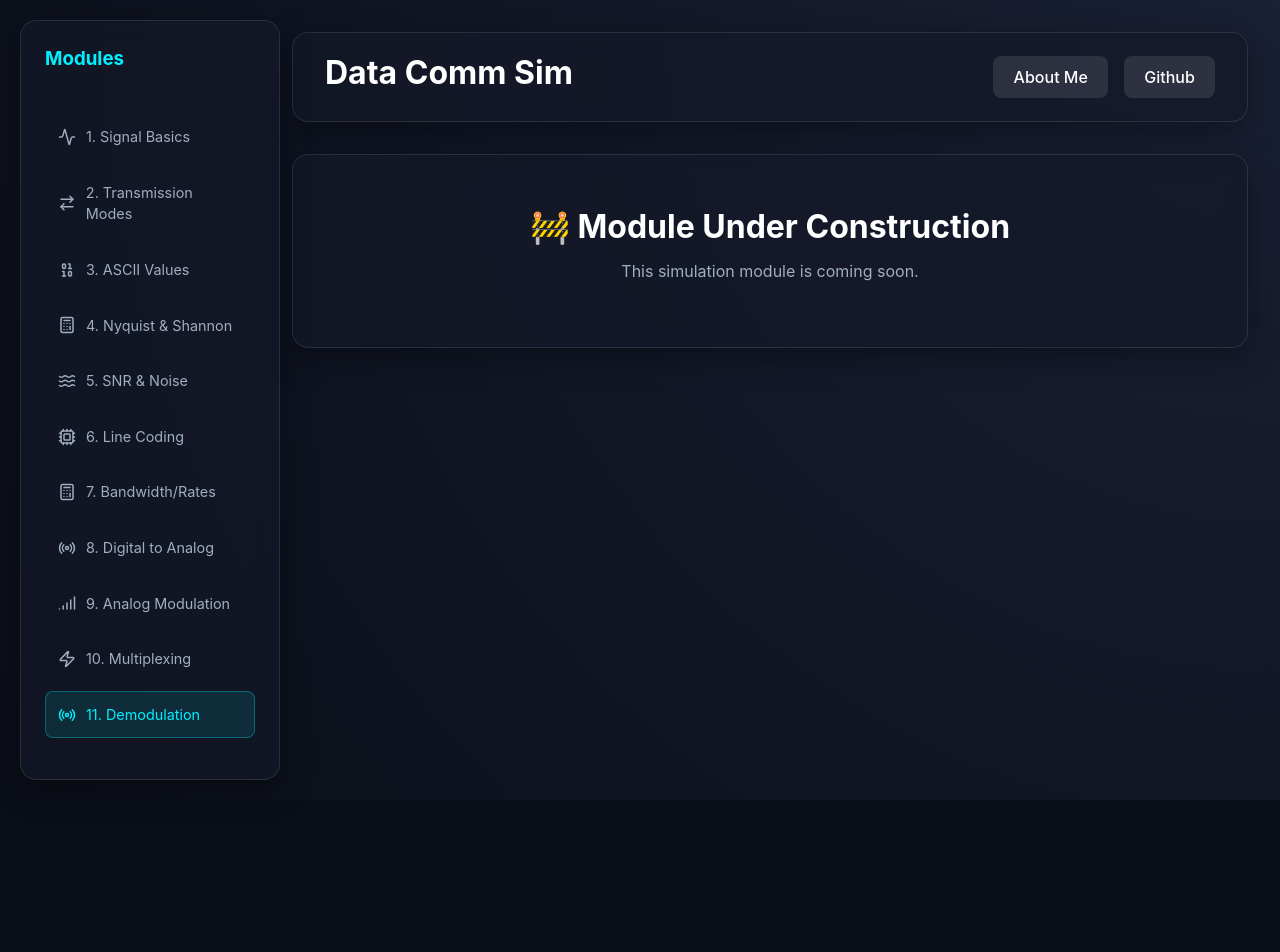
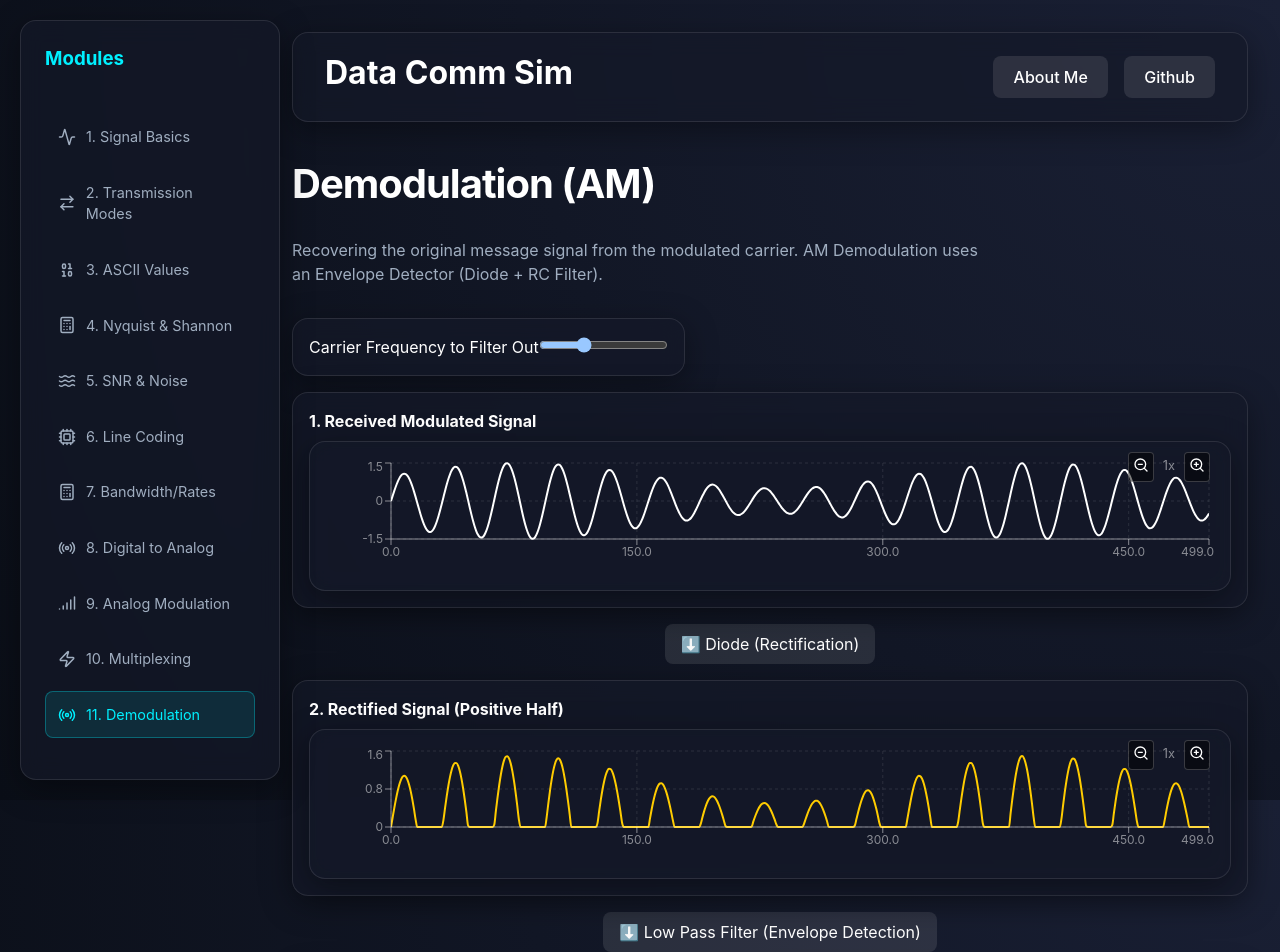
Before and after one commit to MahbubHasan777/Data-Comm-Simulation, a React (Vite) app: page /demodulation in a window 1280 px wide. Shown: the top 952 px of the page. Before the commit the page ends 800 px from the top, so only its background shows below. Built offline with nearby package versions, Linux system fonts and the light colour scheme.

Commit message:
Fix zoom by filtering data and verify modules

```diff
--- a/src/App.tsx
+++ b/src/App.tsx
@@ -10,6 +10,8 @@ import Calculations from './pages/Calculations';
 import DigitalToAnalog from './pages/DigitalToAnalog';
 import AnalogModulation from './pages/AnalogModulation';
 import Multiplexing from './pages/Multiplexing';
+import Demodulation from './pages/Demodulation';
+import Filters from './pages/Filters';
 import About from './pages/About';
 
 const Home = () => (
@@ -42,6 +44,8 @@ function App() {
           <Route path="digital-analog" element={<DigitalToAnalog />} />
           <Route path="analog-modulation" element={<AnalogModulation />} />
           <Route path="multiplexing" element={<Multiplexing />} />
+          <Route path="demodulation" element={<Demodulation />} />
+          <Route path="filters" element={<Filters />} />
           <Route path="about" element={<About />} />
           <Route path="*" element={<Placeholder />} />
         </Route>
--- a/src/components/Waveform.tsx
+++ b/src/components/Waveform.tsx
@@ -7,9 +7,10 @@ interface WaveformProps {
     color?: string;
     name?: string;
     showGrid?: boolean;
+    height?: number | string;
 }
 
-const Waveform = ({ data, color = '#00f0ff', name = 'Signal', showGrid = true }: WaveformProps) => {
+const Waveform = ({ data, color = '#00f0ff', name = 'Signal', showGrid = true, height = '300px' }: WaveformProps) => {
     const [zoomLevel, setZoomLevel] = useState(1);
 
     // Calculate domain based on zoom level.
@@ -28,8 +29,11 @@ const Waveform = ({ data, color = '#00f0ff', name = 'Signal', showGrid = true }:
 
     const visibleMaxX = minDataX + (range / zoomLevel);
 
+    // Filter data to only show visible range
+    const visibleData = data.filter(d => d.x >= minDataX && d.x <= visibleMaxX);
+
     return (
-        <div className="glass-panel" style={{ width: '100%', height: '300px', padding: '1rem', position: 'relative' }}>
+        <div className="glass-panel" style={{ width: '100%', height: height, padding: '1rem', position: 'relative' }}>
             <div style={{ position: 'absolute', right: 20, top: 10, zIndex: 10, display: 'flex', gap: '5px' }}>
                 <button
                     onClick={() => setZoomLevel(z => Math.max(1, z - 0.5))}
@@ -39,6 +43,7 @@ const Waveform = ({ data, color = '#00f0ff', name = 'Signal', showGrid = true }:
                 >
                     <ZoomOut size={16} />
                 </button>
+                <span style={{ fontSize: '0.8rem', padding: '4px', color: 'rgba(255,255,255,0.5)' }}>{zoomLevel}x</span>
                 <button
                     onClick={() => setZoomLevel(z => Math.min(10, z + 0.5))}
                     className="icon-btn"
@@ -50,7 +55,7 @@ const Waveform = ({ data, color = '#00f0ff', name = 'Signal', showGrid = true }:
             </div>
 
             <ResponsiveContainer width="100%" height="100%">
-                <LineChart data={data}>
+                <LineChart data={visibleData}>
                     {showGrid && <CartesianGrid strokeDasharray="3 3" stroke="rgba(255,255,255,0.1)" />}
                     <XAxis
                         dataKey="x"
--- /dev/null
+++ b/src/pages/Demodulation.tsx
@@ -0,0 +1,91 @@
+import { useState, useMemo } from 'react';
+import Waveform from '../components/Waveform';
+
+const Demodulation = () => {
+    const [carrierFreq, setCarrierFreq] = useState(10);
+
+    const { modulated, rectified, envelope } = useMemo(() => {
+        const points = 500;
+        const modLines: { x: number; y: number }[] = [];
+        const rectLines: { x: number; y: number }[] = [];
+        const envLines: { x: number; y: number }[] = [];
+
+        for (let i = 0; i < points; i++) {
+            const t = i / 50;
+
+            // 1. Simulate an AM signal: (1 + 0.5 * sin(t)) * sin(fc * t)
+            // Message freq = 1 (fixed for demo)
+            const message = Math.sin(1 * t);
+            const amVal = (1 + 0.5 * message) * Math.sin(carrierFreq * t);
+
+            modLines.push({ x: i, y: amVal });
+
+            // 2. Rectification (Diode): Allow only positive half
+            const rectVal = amVal > 0 ? amVal : 0;
+            rectLines.push({ x: i, y: rectVal });
+
+            // 3. Envelope Detection (Low Pass Filter / Capacitor)
+            // Ideally tracks peaks.
+            // Simplified sim: just the message + DC offset
+            // We want to show "extracted" signal.
+            const envVal = 1 + 0.5 * message;
+            envLines.push({ x: i, y: envVal });
+        }
+
+        return { modulated: modLines, rectified: rectLines, envelope: envLines };
+    }, [carrierFreq]);
+
+    return (
+        <div className="flex-col gap-md">
+            <h1>Demodulation (AM)</h1>
+            <p style={{ maxWidth: '700px' }}>
+                Recovering the original message signal from the modulated carrier.
+                AM Demodulation uses an Envelope Detector (Diode + RC Filter).
+            </p>
+
+            <div className="flex-col gap-md">
+
+                {/* Control */}
+                <div className="glass-panel" style={{ padding: '1rem', width: 'fit-content' }}>
+                    <label className="label">Carrier Frequency to Filter Out</label>
+                    <input
+                        type="range" min="5" max="20" step="1"
+                        value={carrierFreq} onChange={e => setCarrierFreq(Number(e.target.value))}
+                    />
+                </div>
+
+                {/* Steps Visualized */}
+                <div className="glass-panel" style={{ padding: '1rem' }}>
+                    <h4>1. Received Modulated Signal</h4>
+                    <Waveform data={modulated} color="#fff" height="150px" />
+                </div>
+
+                <div style={{ display: 'flex', justifyContent: 'center' }}>
+                    <div style={{ padding: '0.5rem 1rem', background: 'rgba(255,255,255,0.1)', borderRadius: '8px' }}>
+                        ⬇️ Diode (Rectification)
+                    </div>
+                </div>
+
+                <div className="glass-panel" style={{ padding: '1rem' }}>
+                    <h4>2. Rectified Signal (Positive Half)</h4>
+                    <Waveform data={rectified} color="var(--warning)" height="150px" />
+                </div>
+
+                <div style={{ display: 'flex', justifyContent: 'center' }}>
+                    <div style={{ padding: '0.5rem 1rem', background: 'rgba(255,255,255,0.1)', borderRadius: '8px' }}>
+                        ⬇️ Low Pass Filter (Envelope Detection)
+                    </div>
+                </div>
+
+                <div className="glass-panel" style={{ padding: '1rem' }}>
+                    <h4>3. Demodulated Output (Envelope)</h4>
+                    <p style={{ fontSize: '0.8rem', color: 'var(--text-muted)' }}>The high-frequency carrier is removed, leaving the original message.</p>
+                    <Waveform data={envelope} color="var(--success)" height="150px" />
+                </div>
+
+            </div>
+        </div>
+    );
+};
+
+export default Demodulation;
--- a/src/pages/DigitalToAnalog.tsx
+++ b/src/pages/DigitalToAnalog.tsx
@@ -94,24 +94,24 @@ const DigitalToAnalog = () => {
 
                     <div className="glass-panel" style={{ padding: '1rem' }}>
                         <h4 style={{ color: 'var(--primary)', margin: '0 0 1rem 0' }}>ASK (Amplitude Shift Keying)</h4>
-                        <div style={{ height: '150px' }}>
-                            <Waveform data={askData} color="var(--primary)" showGrid={false} />
+                        <div style={{ height: '200px' }}>
+                            <Waveform data={askData} color="var(--primary)" showGrid={false} height="100%" />
                         </div>
                         <p style={{ fontSize: '0.8rem', color: 'var(--text-muted)' }}>Amplitude changes based on bit value (1 = High A, 0 = 0).</p>
                     </div>
 
                     <div className="glass-panel" style={{ padding: '1rem' }}>
                         <h4 style={{ color: 'var(--secondary)', margin: '0 0 1rem 0' }}>FSK (Frequency Shift Keying)</h4>
-                        <div style={{ height: '150px' }}>
-                            <Waveform data={fskData} color="var(--secondary)" showGrid={false} />
+                        <div style={{ height: '200px' }}>
+                            <Waveform data={fskData} color="var(--secondary)" showGrid={false} height="100%" />
                         </div>
                         <p style={{ fontSize: '0.8rem', color: 'var(--text-muted)' }}>Frequency changes based on bit value (1 = High f, 0 = Low f).</p>
                     </div>
 
                     <div className="glass-panel" style={{ padding: '1rem' }}>
                         <h4 style={{ color: 'var(--accent)', margin: '0 0 1rem 0' }}>PSK (Phase Shift Keying)</h4>
-                        <div style={{ height: '150px' }}>
-                            <Waveform data={pskData} color="var(--accent)" showGrid={false} />
+                        <div style={{ height: '200px' }}>
+                            <Waveform data={pskData} color="var(--accent)" showGrid={false} height="100%" />
                         </div>
                         <p style={{ fontSize: '0.8rem', color: 'var(--text-muted)' }}>Phase shifts 180° when bit value changes (or for specific bit).</p>
                     </div>
--- /dev/null
+++ b/src/pages/Filters.tsx
@@ -0,0 +1,102 @@
+import { useState, useMemo } from 'react';
+import Waveform from '../components/Waveform';
+
+const Filters = () => {
+    const [noiseLevel, setNoiseLevel] = useState(0.5);
+    const [filterStrength, setFilterStrength] = useState(5); // Window size for Moving Average
+
+    const { noisy, filtered } = useMemo(() => {
+        const points = 500;
+        const noisyData: { x: number; y: number }[] = [];
+        const filteredData: { x: number; y: number }[] = [];
+
+        let signalValues: number[] = [];
+
+        for (let i = 0; i < points; i++) {
+            const t = i / 20;
+            // Original: Simple Sine
+            const original = Math.sin(t);
+            // Noise: Random
+            // Use deterministic random-like for stability, or Math.random
+            // Math.random() causes jitter on re-render, use pseudo-random or stable noise.
+            // Let's use sim-stable noise: sin(t*13) * noise
+            const noise = (Math.sin(t * 13) + Math.cos(t * 29)) * 0.5 * noiseLevel;
+
+            const val = original + noise;
+            noisyData.push({ x: i, y: val });
+            signalValues.push(val);
+        }
+
+        // Apply Low Pass Filter (Moving Average)
+        for (let i = 0; i < points; i++) {
+            let sum = 0;
+            let count = 0;
+            // Average of last N points
+            for (let j = 0; j < filterStrength; j++) {
+                if (i - j >= 0) {
+                    sum += signalValues[i - j];
+                    count++;
+                }
+            }
+            filteredData.push({ x: i, y: sum / count });
+        }
+
+        return { noisy: noisyData, filtered: filteredData };
+    }, [noiseLevel, filterStrength]);
+
+    return (
+        <div className="flex-col gap-md">
+            <h1>Filters</h1>
+            <p style={{ maxWidth: '700px' }}>
+                Removing noise from signals using filters.
+                Demonstrating a <strong>Low Pass Filter</strong> (Simple Moving Average) to smooth out high-frequency noise.
+            </p>
+
+            <div className="flex-row gap-lg" style={{ flexWrap: 'wrap', alignItems: 'flex-start' }}>
+
+                {/* Controls */}
+                <div className="glass-panel" style={{ padding: '1.5rem', minWidth: '300px', flex: 1 }}>
+                    <h3>Parameters</h3>
+
+                    <div style={{ marginBottom: '1.5rem' }}>
+                        <label className="label">Noise Level</label>
+                        <input
+                            type="range" min="0" max="2" step="0.1"
+                            value={noiseLevel} onChange={(e) => setNoiseLevel(parseFloat(e.target.value))}
+                            style={{ width: '100%', accentColor: 'var(--warning)' }}
+                        />
+                    </div>
+
+                    <div style={{ marginBottom: '1.5rem' }}>
+                        <label className="label">Filter Strength (Window Size)</label>
+                        <input
+                            type="range" min="1" max="20" step="1"
+                            value={filterStrength} onChange={(e) => setFilterStrength(parseInt(e.target.value))}
+                            style={{ width: '100%', accentColor: 'var(--success)' }}
+                        />
+                        <p style={{ fontSize: '0.8rem', color: 'var(--text-muted)' }}>
+                            Higher strength averages more points, smoothing better but adding delay/lag.
+                        </p>
+                    </div>
+                </div>
+
+                {/* Visualizations */}
+                <div className="flex-col gap-md" style={{ flex: 2, minWidth: '400px' }}>
+
+                    <div className="glass-panel" style={{ padding: '1rem' }}>
+                        <h4 style={{ color: 'var(--warning)', margin: '0 0 1rem 0' }}>Noisy Input Signal</h4>
+                        <Waveform data={noisy} color="var(--warning)" height="200px" />
+                    </div>
+
+                    <div className="glass-panel" style={{ padding: '1rem' }}>
+                        <h4 style={{ color: 'var(--success)', margin: '0 0 1rem 0' }}>Filtered Output (Cleaned)</h4>
+                        <Waveform data={filtered} color="var(--success)" height="200px" />
+                    </div>
+
+                </div>
+            </div>
+        </div>
+    );
+};
+
+export default Filters;
```
